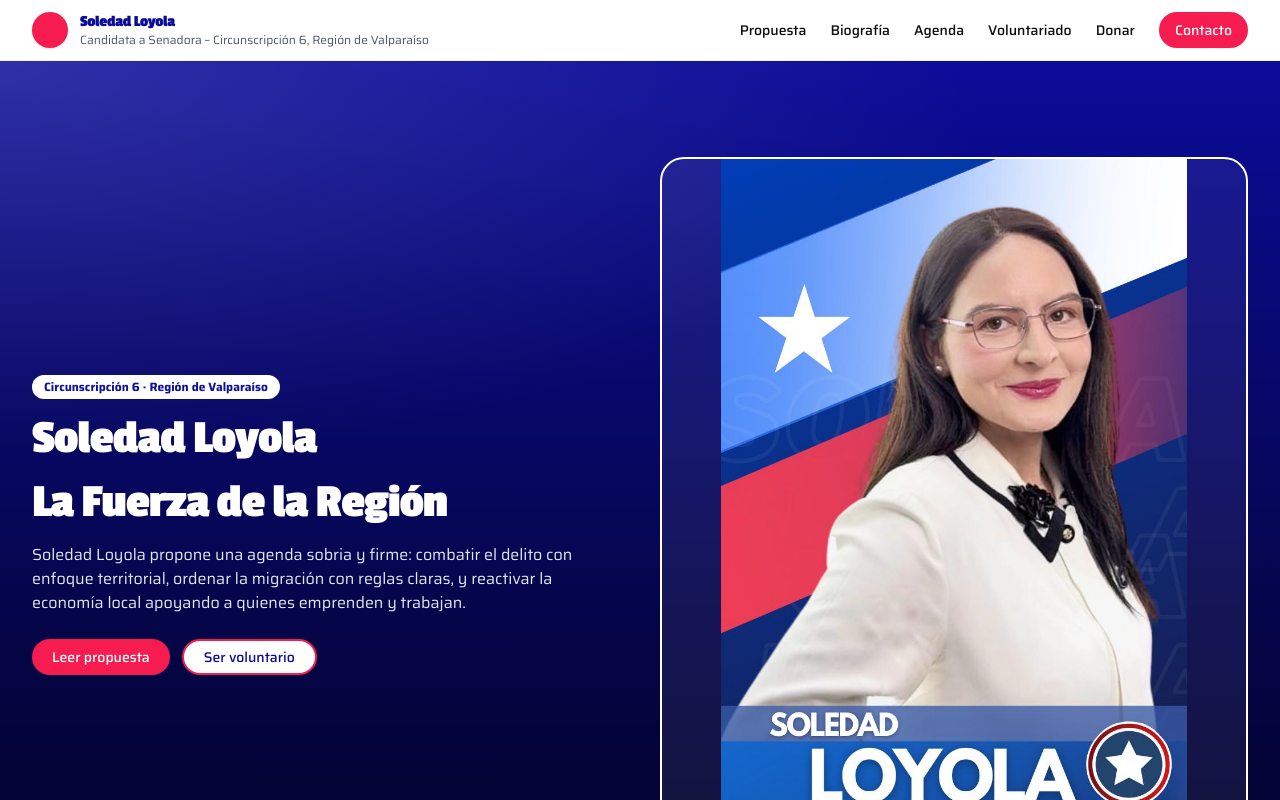
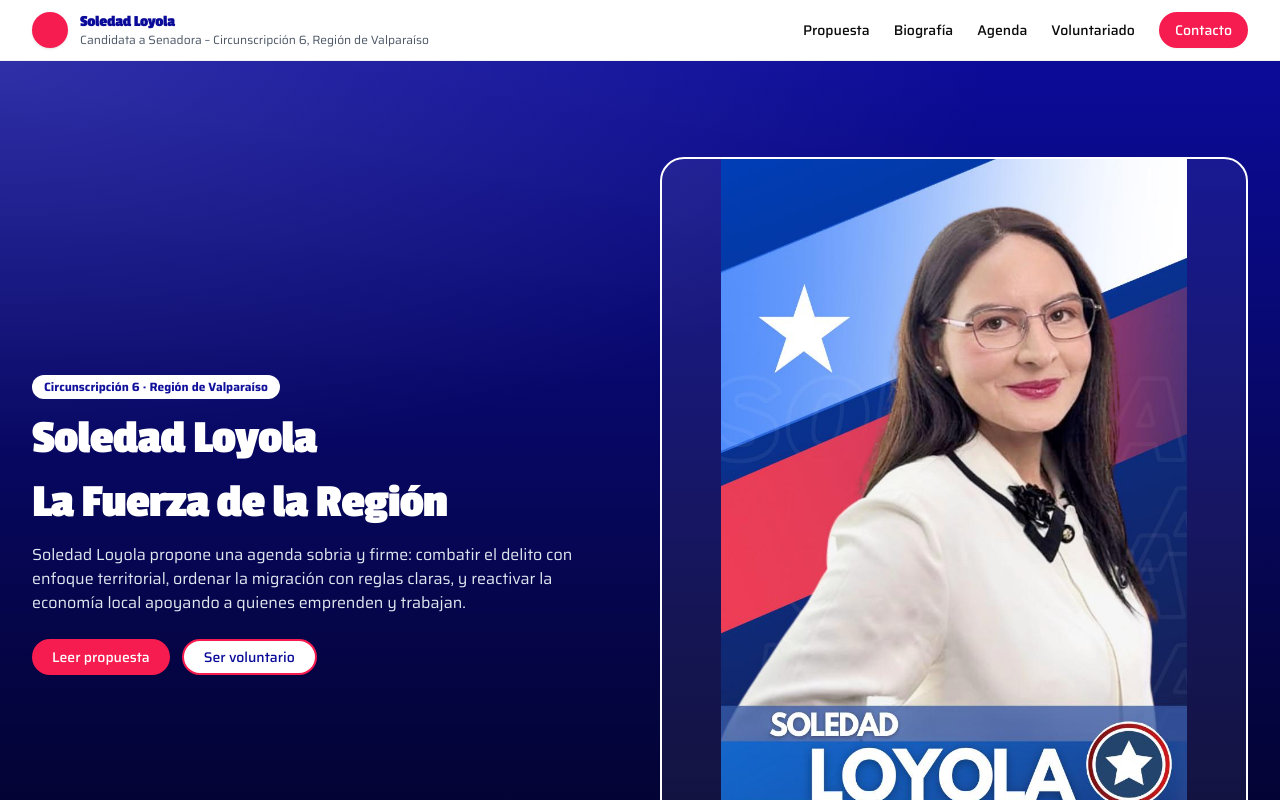
Before and after one commit to Vargosky/landing-soledad-loyola, a Next.js app: page / in a window 1280 px wide. Shown: the top 800 px of the page. Built offline with nearby package versions, Linux system fonts and the light colour scheme.

Commit message:
quitar donar

```diff
--- a/src/components/navbar/Navbar.js
+++ b/src/components/navbar/Navbar.js
@@ -37,7 +37,7 @@ export function NavBar() {
             <a href="#biografia" className="hover:opacity-80">Biografía</a>
             <a href="#agenda" className="hover:opacity-80">Agenda</a>
             <a href="#voluntariado" className="hover:opacity-80">Voluntariado</a>
-            <a href="#donar" className="hover:opacity-80">Donar</a>
+
             <Button
               className="rounded-full px-4 py-2 text-white"
               style={{ background: THEME.primary }}
```
